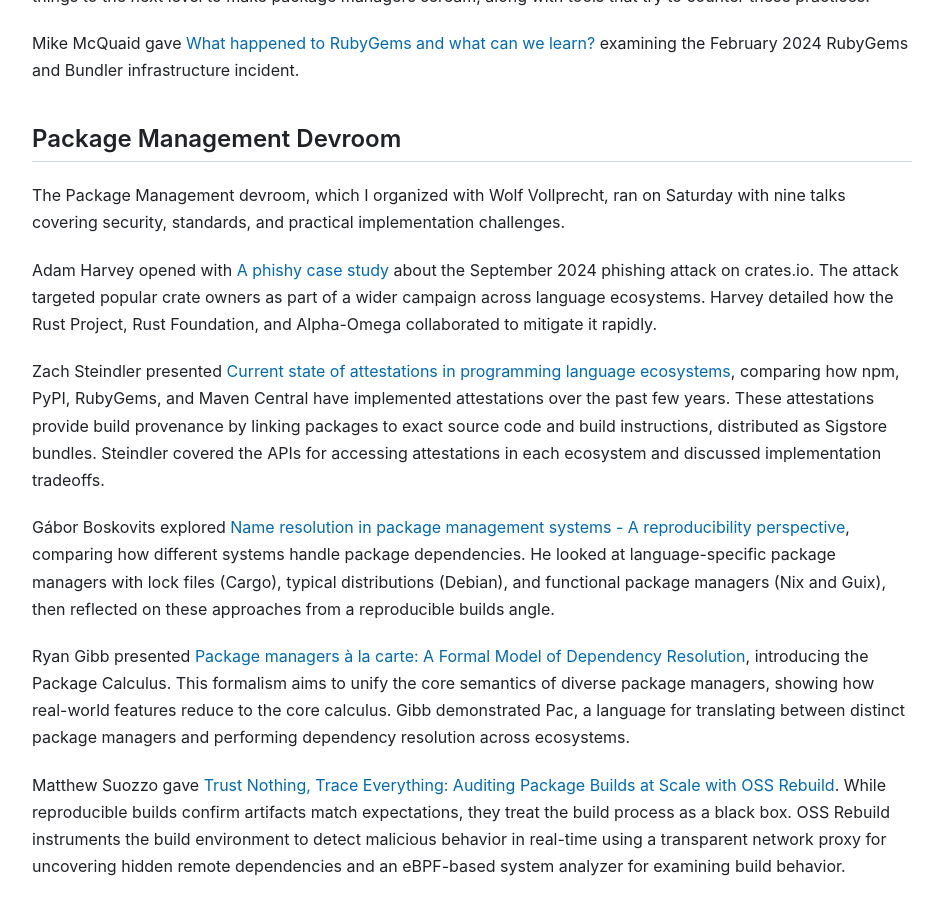
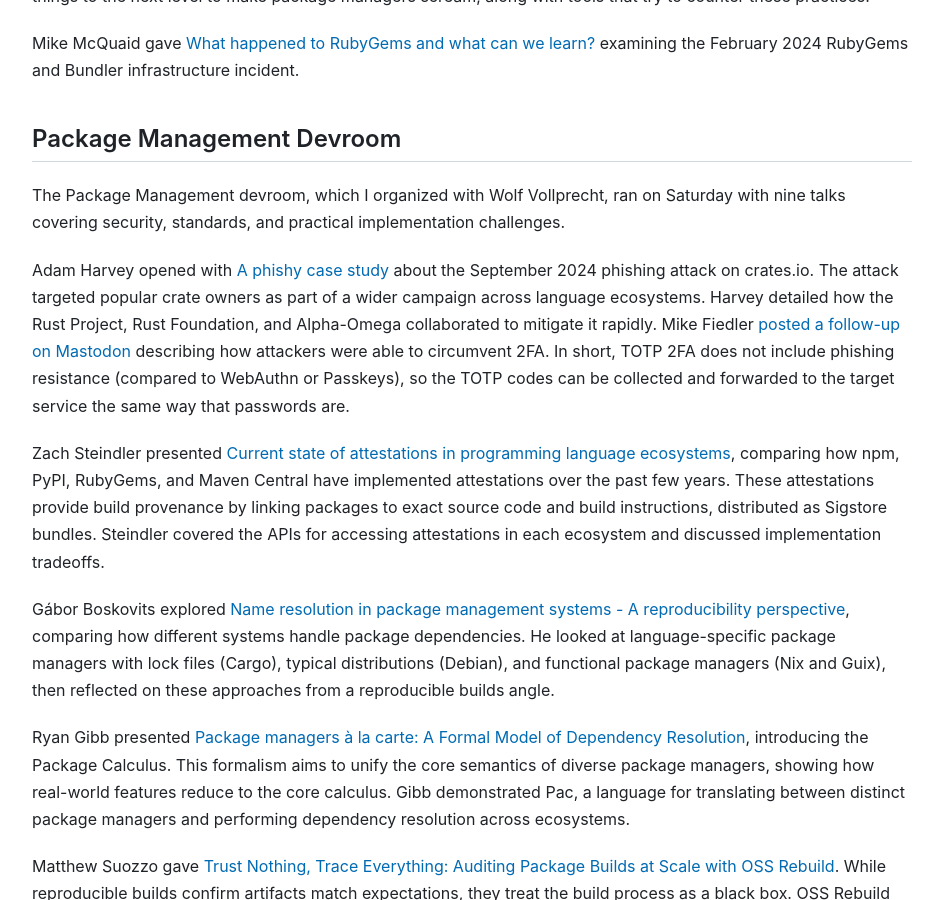
Before and after one commit to andrew/nesbitt.io, a Jekyll site: the page built from _posts/2026-02-04-package-management-at-fosdem-2026.md, in a window 1280 px wide and 900 px high, scrolled down 471 px. Shown: the whole window, without its empty margins (168-1107 px from the left). Built offline with Jekyll 4.4.1, drawn with Linux system fonts in a browser that asks for light colours.

Commit message:
Add follow-up from Mike Fiedler

```diff
--- a/_posts/2026-02-04-package-management-at-fosdem-2026.md
+++ b/_posts/2026-02-04-package-management-at-fosdem-2026.md
@@ -24,7 +24,10 @@
 
 The Package Management devroom, which I organized with Wolf Vollprecht, ran on Saturday with nine talks covering security, standards, and practical implementation challenges.
 
-Adam Harvey opened with [A phishy case study](https://fosdem.org/2026/schedule/event/GFA3RJ-a_phishy_case_study/) about the September 2024 phishing attack on crates.io. The attack targeted popular crate owners as part of a wider campaign across language ecosystems. Harvey detailed how the Rust Project, Rust Foundation, and Alpha-Omega collaborated to mitigate it rapidly.
+Adam Harvey opened with [A phishy case study](https://fosdem.org/2026/schedule/event/GFA3RJ-a_phishy_case_study/) about the September 2024 phishing attack on crates.io. The attack targeted popular crate owners as part of a wider campaign across language ecosystems. Harvey detailed how the Rust Project, Rust Foundation, and Alpha-Omega collaborated to mitigate it rapidly. Mike Fiedler
+[posted a follow-up on Mastodon](https://hachyderm.io/@miketheman/116008792409955286) describing how attackers were able to circumvent 2FA.
+In short, TOTP 2FA does not include phishing resistance (compared to WebAuthn or Passkeys), so the TOTP codes can be collected and forwarded
+to the target service the same way that passwords are.
 
 Zach Steindler presented [Current state of attestations in programming language ecosystems](https://fosdem.org/2026/schedule/event/BCFZP7-current-state-programming-language-attestations/), comparing how npm, PyPI, RubyGems, and Maven Central have implemented attestations over the past few years. These attestations provide build provenance by linking packages to exact source code and build instructions, distributed as Sigstore bundles. Steindler covered the APIs for accessing attestations in each ecosystem and discussed implementation tradeoffs.
 
```
